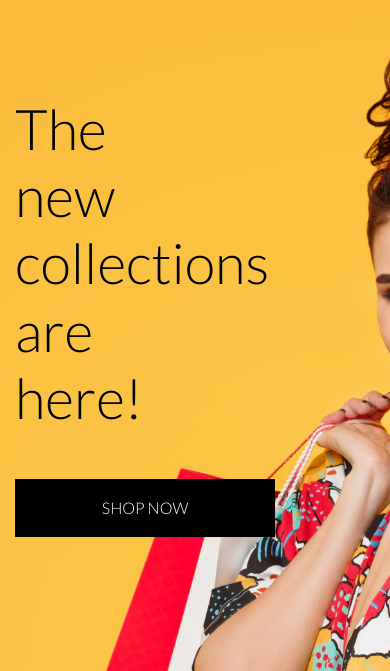
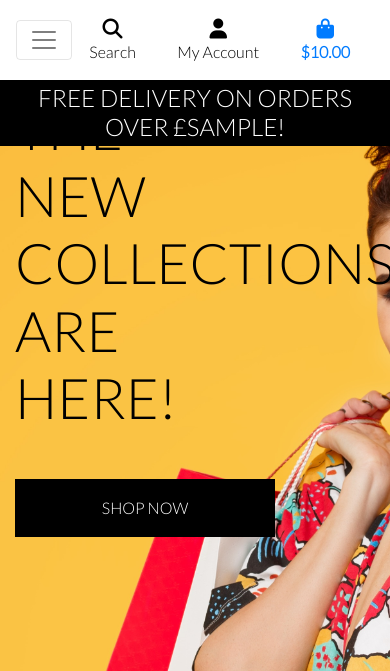
Before and after one commit to Mrekyle/ci-walkthrough-boutiqueAdo, a Django app: template home/templates/home/index.html in a window 390 px wide. Shown: the top 671 px of the page. Run offline with Django 3.2, Linux system fonts and the light colour scheme; the template is opened without the code that fills it: most values are stand-ins (such as "Sample title", 1, 10 or a date in 2020); some libraries are stand-ins or nearby versions.

Commit message:
Added mobile head and main navigation

```diff
--- a/home/templates/home/index.html
+++ b/home/templates/home/index.html
@@ -2,7 +2,7 @@
 {% load static %}
 
 {% block page_header %}
-    <div class="container">
+    <div class="container header-container">
         <div class="row">
             <div class="col">
             </div>
@@ -14,7 +14,7 @@
     <div class="container h-100">
         <div class="row h-100">
             <div class="col col-7 col-md-6 my-auto">
-                <h1 class="display-4 logo-dont text-black">
+                <h1 class="display-4 logo-font text-black">
                     The new collections are here!
                 </h1>
                 <div class="my-5">
--- a/static/css/base.css
+++ b/static/css/base.css
@@ -57,6 +57,10 @@ body {
     border: 1px solid black !important;
 }
 
+.bg-black {
+    background-color:  #000 !important;
+}
+
 /* -------------------------------- Media Queries */
 
 /* Slightly larger container on xl screens */
--- a/templates/base.html
+++ b/templates/base.html
@@ -49,7 +49,7 @@
             <div class="col-12 col-lg-4 my-auto py-1 py-lg-0">
                 <form method="GET" action="">
                     <div class="input-group w-100">
-                        <input class="form-controlborder border-black rounded-0" type="text" name="q" placeholder="Search Our Collections">
+                        <input class="form-control border border-black rounded-0" type="text" name="q" placeholder="Search Our Collections">
                         <div class="input-group-append">
                             <button class="form-control btn btn-black border border-black rounded-0" type="submit">
                                 <span class="icon">
@@ -101,6 +101,22 @@
                 </ul>
             </div>
         </div>
+        <div class="row bg-white">
+            <nav class="navbar navbar-expand-lg navbar-light w-100">
+                <button class="navbar-toggler" type="button" data-toggle="collapse" data-target="#main-nav" aria-controls="main-nav" aria-expanded="false" aria-label="Toggle Navigation">
+                <span class="navbar-toggler-icon"></span>
+                </button>
+                <!-- When using includes files it allows us to write reusable code in external files and drag and drop them into others like below
+                This allows the code to remain clean and readable. In them snippet files we don't need to extend the base template. -->
+                {% include 'includes/mobile-topheader.html' %}
+                {% include 'includes/main-nav.html' %}
+            </nav>
+        </div>
+        <div id="delivery-banner" class="row text-center">
+            <div class="col bg-black text-white">
+                <h4 class="logo-font my-1">Free delivery on orders over £{{ free_shipping_threshold }}!</h4>
+            </div>
+        </div>
     </header>
 
         <!-- For messages to be displayed back to the user based on interaction with the application  -->
--- /dev/null
+++ b/templates/includes/main-nav.html
@@ -0,0 +1,53 @@
+<!-- No need to extend the base template as this is dragging and dropping the code into the web page. Unlike rendering a new page with a base
+layout -->
+
+<div class="collapse navbar-collapse" id="main-nav">
+    <ul class="navbar-nav w-auto mx-auto">
+        <li class="nav-item dropdown">
+            <a class="logo-font font-weight-bold nav-link text-black mr-5" href="#" id="all-products-link" data-toggle="dropdown" aria-haspopup="true" aria-expanded="false">
+                All Products
+            </a>
+            <div class="dropdown-menu border-0" aria-labelledby="all-products-link">
+                <a href="" class="dropdown-item">By Price</a>
+                <a href="" class="dropdown-item ">By Rating</a>
+                <a href="" class="dropdown-item ">By Category</a>
+                <a href="" class="dropdown-item">All Products</a>
+            </div>
+        </li>
+
+        <li class="nav-item dropdown">
+            <a class="logo-font font-weight-bold nav-link text-black mr-5" href="#" id="clothing-link" data-toggle="dropdown" aria-haspopup="true" aria-expanded="false">
+                Clothing
+            </a>
+            <div class="dropdown-menu border-0" aria-labelledby="clothing-link">
+                <a href="" class="dropdown-item">Activewear &amp; Essentials</a>
+                <a href="" class="dropdown-item">Jeans</a>
+                <a href="" class="dropdown-item">Shirts</a>
+                <a href="" class="dropdown-item">All Clothing</a>
+            </div>
+        </li>
+
+        <li class="nav-item dropdown">
+            <a class="logo-font font-weight-bold nav-link text-black mr-5" href="#" id="homeware-link" data-toggle="dropdown" aria-haspopup="true" aria-expanded="false">
+                Homeware
+            </a>
+            <div class="dropdown-menu border-0" aria-labelledby="homeware-link">
+                <a href="" class="dropdown-item">Bed &amp; Bath</a>
+                <a href="" class="dropdown-item">Kitchen &amp; Dining</a>
+                <a href="" class="dropdown-item">All Homeware</a>
+            </div>
+        </li>
+
+        <li class="nav-item dropdown">
+            <a class="logo-font font-weight-bold nav-link text-black" href="#" id="specials-link" data-toggle="dropdown" aria-haspopup="true" aria-expanded="false">
+                Special Offers
+            </a>
+            <div class="dropdown-menu border-0" aria-labelledby="specials-link">
+                <a href="" class="dropdown-item">New Arrivals</a>
+                <a href="" class="dropdown-item">Deals</a>
+                <a href="" class="dropdown-item">Clearance</a>
+                <a href="" class="dropdown-item">All Specials</a>
+            </div>
+        </li>
+    </ul>
+</div>
--- /dev/null
+++ b/templates/includes/mobile-topheader.html
@@ -0,0 +1,56 @@
+<li class="list-inline-item">
+    <a class="text-black nav-link d-block d-lg-none" href="#" id="mobile-search" data-toggle="dropdown" aria-haspopup="true" aria-expanded="false">
+        <div class="text-center">
+            <div><i class="fas fa-search fa-lg"></i></div>
+            <p class="my-0">Search</p>
+        </div>
+    </a>
+    <div class="dropdown-menu border-0 w-100 p-3 rounded-0 my-0" aria-labelledby="mobile-search">
+        <form class="form" method="GET" action="">
+            <div class="input-group w-100">
+                <input class="form-control border border-black rounded-0" type="text" name="q" placeholder="Search our site">
+                <div class="input-group-append">
+                    <button class="form-control form-control btn btn-black border border-black rounded-0" type="submit">
+                        <span class="icon">
+                            <i class="fas fa-search"></i>
+                        </span>
+                    </button>
+                </div>
+            </div>
+        </form>
+    </div>
+</li>
+<li class="list-inline-item dropdown">
+    <a class="text-black nav-link d-block d-lg-none" href="#" id="user-options" data-toggle="dropdown" aria-haspopup="true" aria-expanded="false">
+        <div class="text-center">
+            <div><i class="fas fa-user fa-lg"></i></div>
+            <p class="my-0">My Account</p>
+        </div>
+    </a>
+    <div class="dropdown-menu border-0" aria-labelledby="user-options">
+        {% if request.user.is_authenticated %}
+            {% if request.user.is_superuser %}
+                <a href="{% url 'account_logout' %}" class="dropdown-item">Product Management</a>
+            {% endif %}
+            <a href="#" class="dropdown-item">My Profile</a>
+            <a href="{% url 'account_logout' %}" class="dropdown-item">Logout</a>
+        {% else %}
+            <a href="{% url 'account_signup' %}" class="dropdown-item">Register</a>
+            <a href="{% url 'account_login' %}" class="dropdown-item">Login</a>
+        {% endif %}
+    </div>
+</li>
+<li class="list-inline-item">
+    <a class="{% if grand_total %}text-primary font-weight-bold{% else %}text-black{% endif %} nav-link d-block d-lg-none" href="">
+        <div class="text-center">
+            <div><i class="fas fa-shopping-bag fa-lg"></i></div>
+            <p class="my-0">
+                {% if grand_total %}
+                    ${{ grand_total|floatformat:2 }}
+                {% else %}
+                    $0.00
+                {% endif %}
+            </p>
+        </div>
+    </a>
+</li>
```
